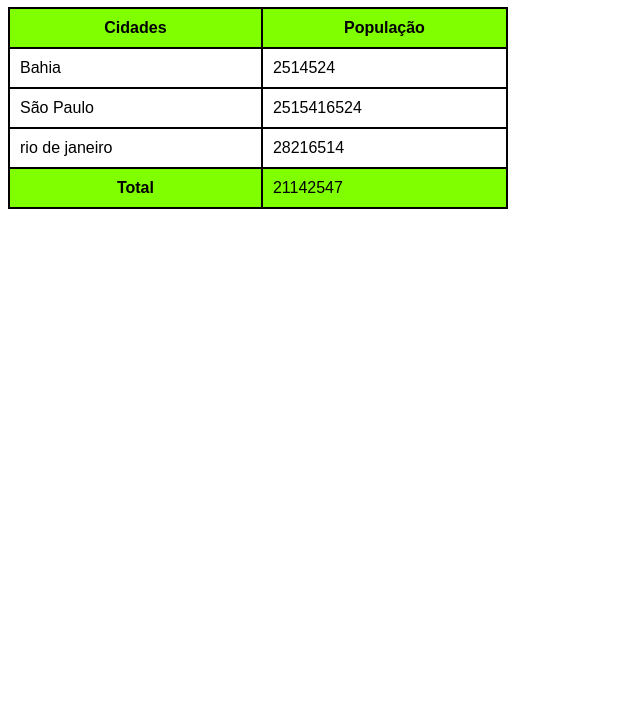
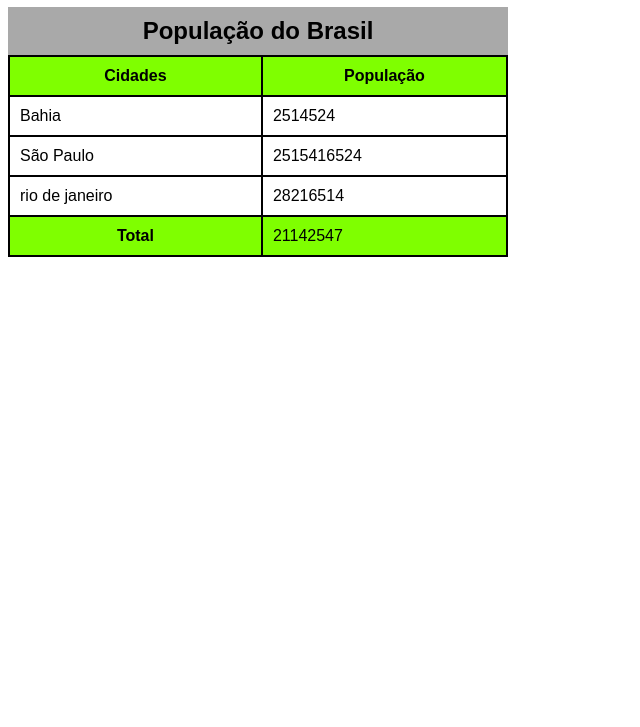
Before and after one commit to rodrigochagas30/teste, a plain HTML site: page exemplo2/index.html in a window 1280 px wide. Shown: the part 73-800 px from the top of the page, without its empty margins (0-640 px from the left). Drawn offline with Linux system fonts and the light colour scheme.

Commit message:
caption
inclusão do caption no codigo

```diff
--- a/exemplo2/index.html
+++ b/exemplo2/index.html
@@ -10,6 +10,12 @@
 
         }
 
+        caption{
+            background-color: darkgrey;
+            padding: 10px;
+            font-size: 1.5em;
+            font-weight: bold;
+        }
         table{
             width: 500px;
             border-collapse: collapse; /* esse comando junta as bordas da tabela */
@@ -45,6 +51,7 @@
 
 
     <table>
+        <caption>População do Brasil</caption> <!-- titolo da tabela como um indice ta tabela-->
         <thead><!--cabeçalho da tabela-->
             <tr><!--linha da tabela-->
                 <th>Cidades</th>
```
